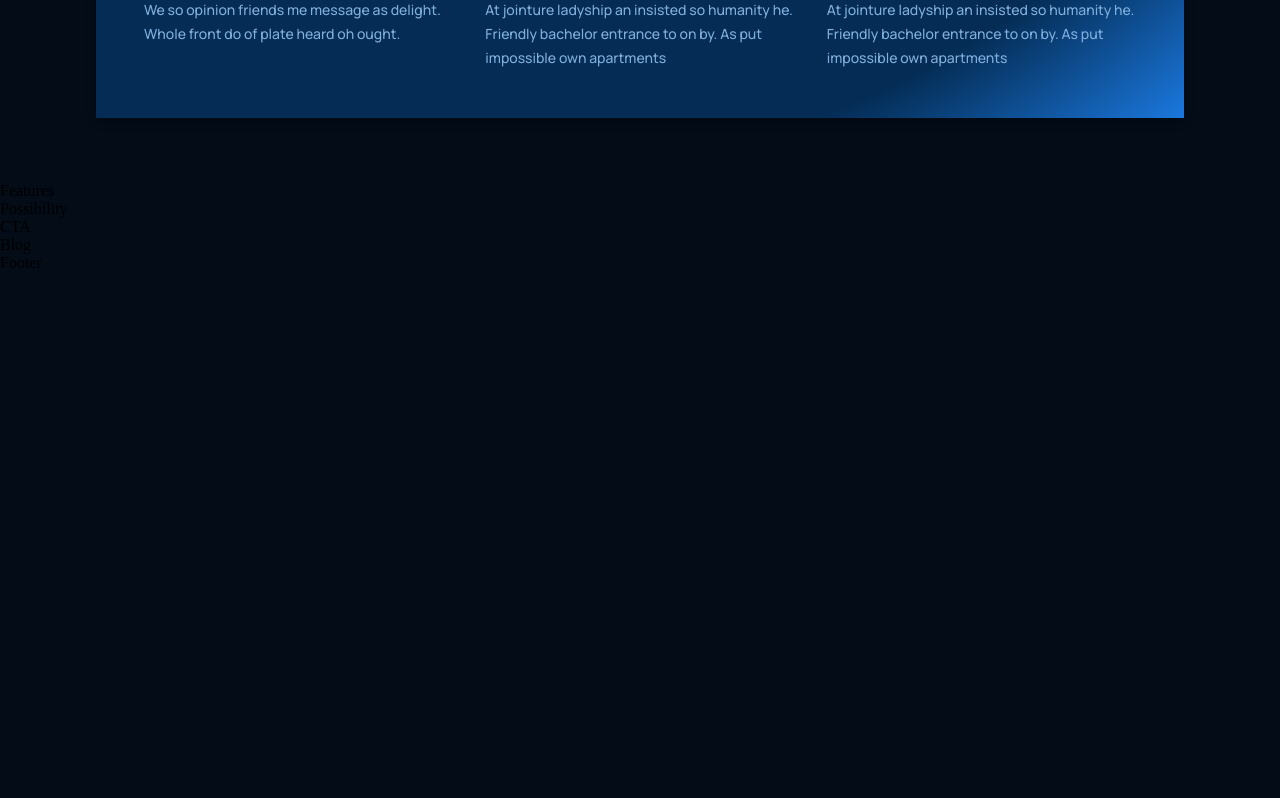
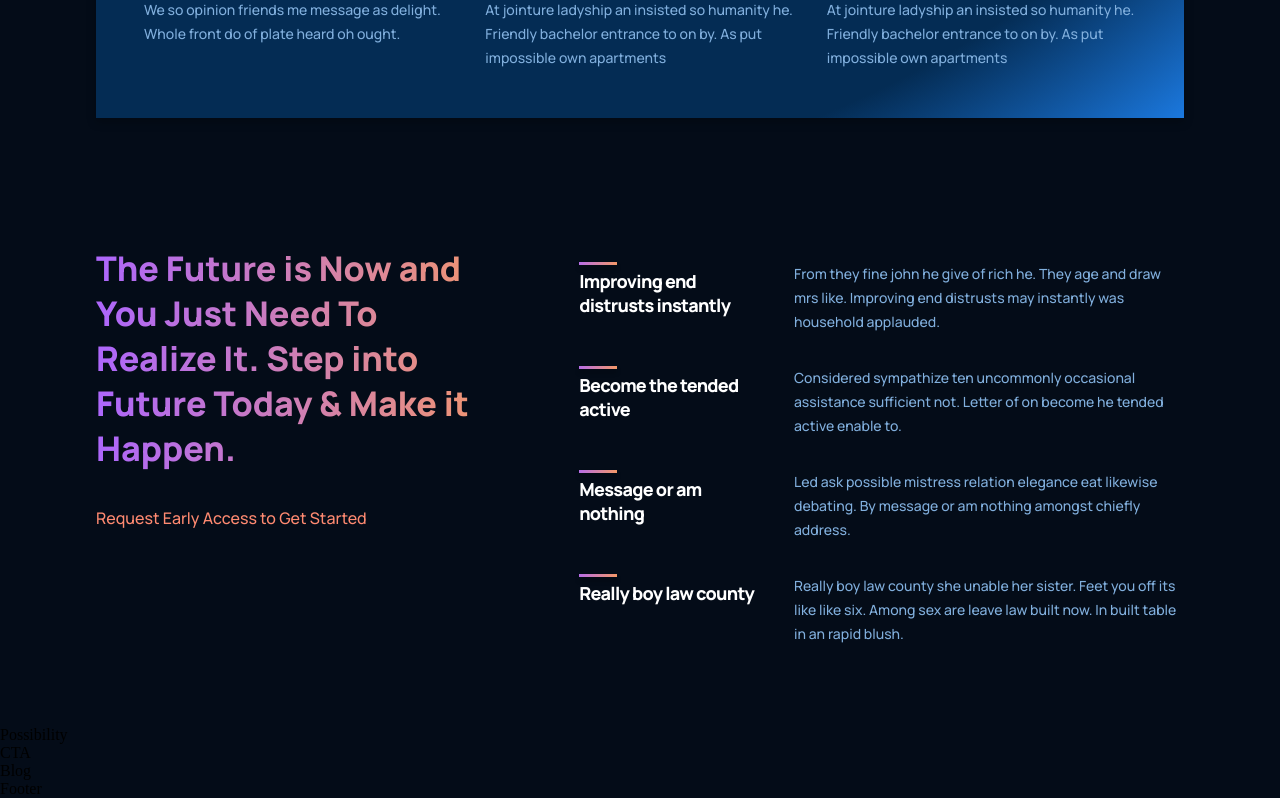
Before and after one commit to thefidanabdulla/Responsive-Website-ReactJS, a React (Create React App) app: page / in a window 1280 px wide. Shown: the part 2081-2879 px from the top of the page. Before the commit the page ends 2353 px from the top, so only its background shows below. Built offline with nearby package versions, Linux system fonts and the light colour scheme.

Commit message:
Features section is done

```diff
--- a/src/containers/features/Features.jsx
+++ b/src/containers/features/Features.jsx
@@ -1,10 +1,40 @@
-import React from 'react'
+import React from 'react';
+import { Feature } from '../../components';
+import './features.css';
 
-import './features.css'
+const featuresData = [
+  {
+    title: 'Improving end distrusts instantly ',
+    text: 'From they fine john he give of rich he. They age and draw mrs like. Improving end distrusts may instantly was household applauded.'
+  },
+  {
+    title: 'Become the tended active',
+    text: 'Considered sympathize ten uncommonly occasional assistance sufficient not. Letter of on become he tended active enable to.'
+  },
+  {
+    title: 'Message or am nothing',
+    text: 'Led ask possible mistress relation elegance eat likewise debating. By message or am nothing amongst chiefly address.'
+  },
+  {
+    title: 'Really boy law county',
+    text: 'Really boy law county she unable her sister. Feet you off its like like six. Among sex are leave law built now. In built table in an rapid blush.'
+  }
+]
+
 
 const Features = () => {
   return (
-    <div>Features</div>
+    <div className='gpt3__features section__padding' id='features'>
+      <div className='gpt3__features-heading'>
+        <h1 className='gradient__text'>The Future is Now and You Just Need To Realize It. Step into Future Today & Make it Happen.</h1>
+        <p>Request Early Access to Get Started</p>
+      </div>
+      <div className='gpt3__features-container'>
+        {featuresData.map((feature, index) => (
+          <Feature title={feature.title} text={feature.text} key={feature.title + index} />
+        ))}
+      </div>
+    </div>
   )
 }
 
--- a/src/containers/features/features.css
+++ b/src/containers/features/features.css
@@ -0,0 +1,50 @@
+.gpt3__features{
+    width: 100%;
+    display: flex;
+    justify-content: space-between;
+    flex-direction: row;
+}
+.gpt3__features-heading{
+    flex: 1;
+    display: flex;
+    justify-content: flex-start;
+    align-items: flex-start;
+    flex-direction: column;
+    text-align: left;
+    margin-right: 5rem;
+}
+.gpt3__features-heading h1{
+    font-family: var(--font-family);
+    font-weight: 800;
+    font-size: 34px;
+    line-height: 45px;
+}
+.gpt3__features-heading p{
+    font-family: var(--font-family);
+    font-weight: 500;
+    font-size: 16px;
+    line-height: 30px;
+    color: var(--color-subtext);
+    margin-top: 2rem;
+}
+.gpt3__features-container{
+    flex: 1.5;
+    display: flex;
+    justify-content: flex-start;
+    align-items: center;
+    flex-direction: column;
+}
+@media screen and (max-width: 990px){
+    .gpt3__features{
+        flex-direction: column;
+    }
+    .gpt3__features-heading{
+        margin: 0 0 2rem 0;
+    }
+}
+@media screen and (max-width: 550px){
+    .gpt3__featues-heading h1{
+        font-size: 28px;
+        line-height: 38px;
+    }
+}
```
